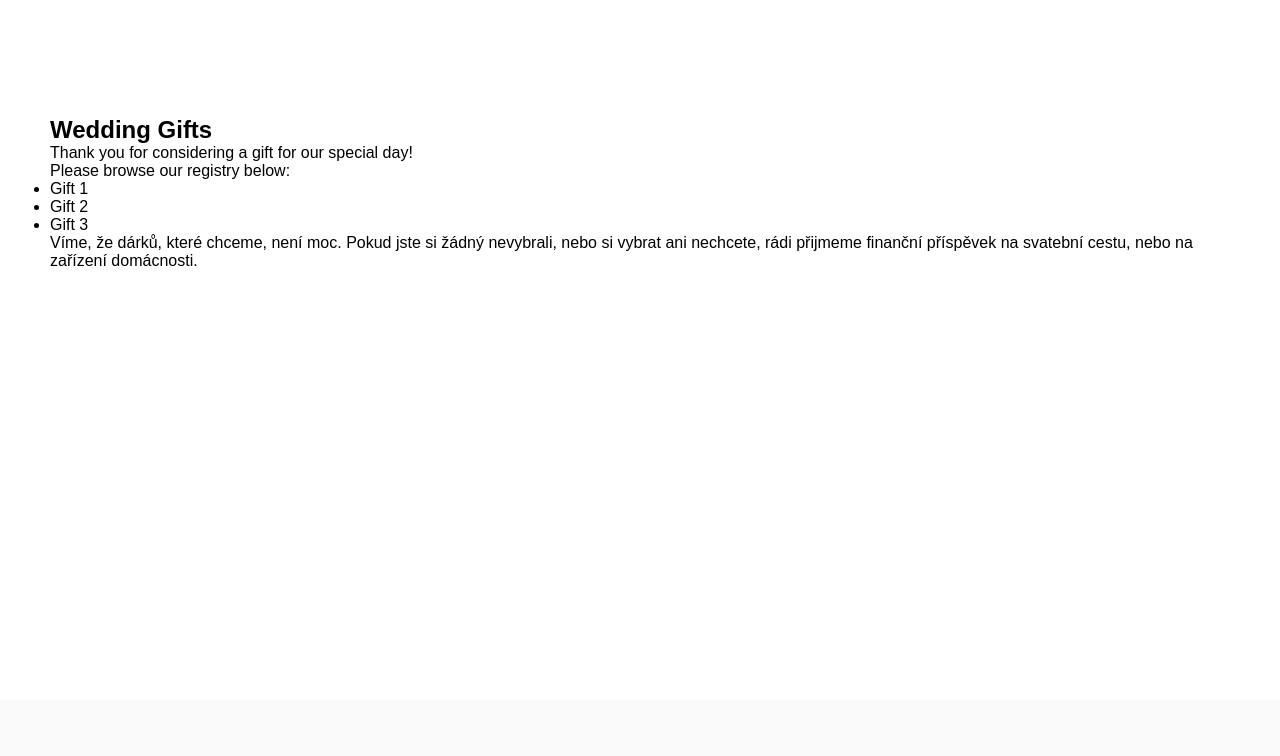
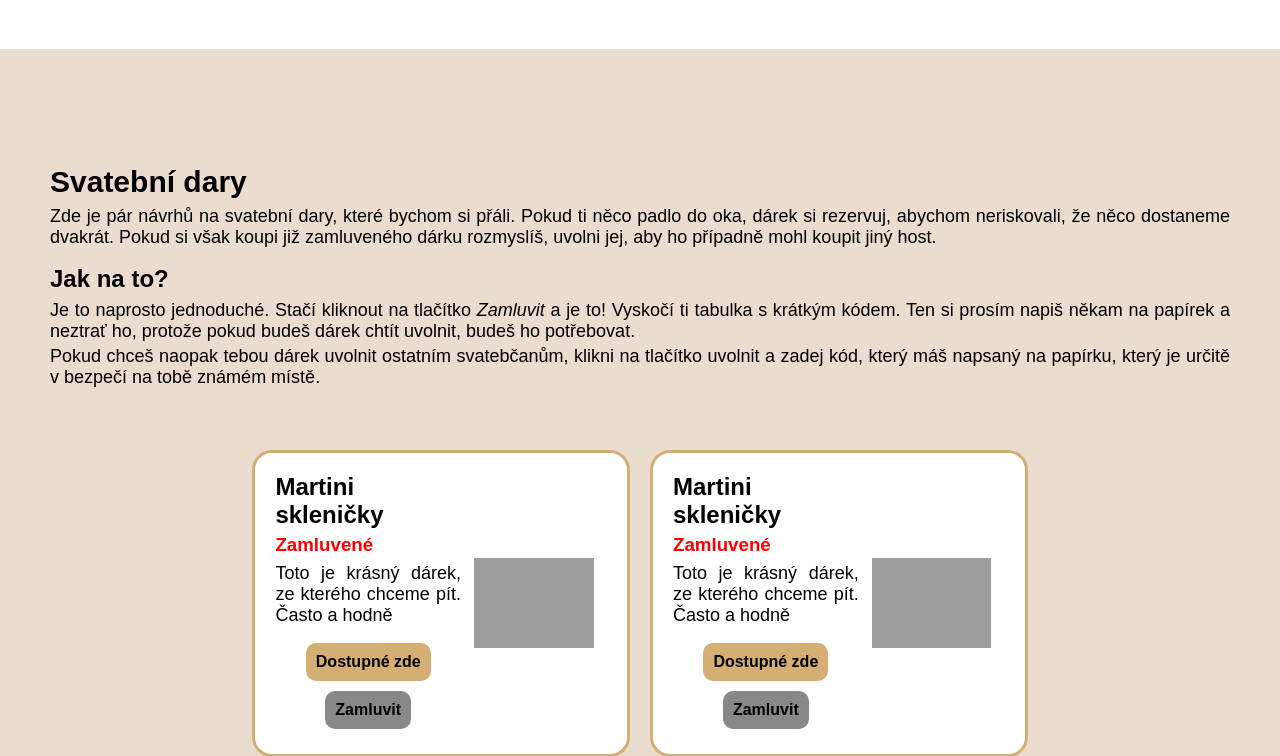
Before and after one commit to Davisiiiik/wedding_web, a Flask app: page / in a window 1280 px wide. Shown: the part 4019-4775 px from the top of the page. Before the commit the page ends 4285 px from the top, so only its background shows below. Run offline with Flask 3, Linux system fonts and the light colour scheme; grey boxes are pictures that could not be loaded.

Commit message:
Finishing front-end

```diff
--- a/app.py
+++ b/app.py
@@ -13,6 +13,12 @@ class WebApp(Flask):
         self.gifts = [
             {'name': 'Martini skleničky',
              'url': 'https://www.alza.cz/bohemia-royal-crystal-sada-sklenic-na-koktejl-4-ks-210-ml-d9930586.htm',
+             'img': 'https://image.alza.cz/products/BHMskl780/BHMskl780.jpg?width=1400&height=1400'},
+            {'name': 'Martini skleničky',
+             'url': 'https://www.alza.cz/bohemia-royal-crystal-sada-sklenic-na-koktejl-4-ks-210-ml-d9930586.htm',
+             'img': 'https://image.alza.cz/products/BHMskl780/BHMskl780.jpg?width=1400&height=1400'},
+            {'name': 'Martini skleničky',
+             'url': 'https://www.alza.cz/bohemia-royal-crystal-sada-sklenic-na-koktejl-4-ks-210-ml-d9930586.htm',
              'img': 'https://image.alza.cz/products/BHMskl780/BHMskl780.jpg?width=1400&height=1400'}
         ]
 
@@ -21,7 +27,7 @@ class WebApp(Flask):
     def create_pages(self):
         @self.route('/')
         def index():
-            return render_template('index.html', menu=self.menu)
+            return render_template('index.html', menu=self.menu, gifts=self.gifts)
 
         @self.route('/<section>')
         def load_section(section):
--- a/static/css/phone_style.css
+++ b/static/css/phone_style.css
@@ -8,6 +8,10 @@
     .content {
         padding: 25px;
         width: 100%;
+    }
+
+    .content p {
+        font-size: 16px;
     }
 
 /* ============================== MENU SECTION ============================== */
@@ -90,6 +94,8 @@
 
 /* ============================== GIFT SECTION ============================== */
 
-
+#gifts .text-wrapper {
+    text-align: unset;
+}
 
 }
--- a/static/css/style.css
+++ b/static/css/style.css
@@ -7,10 +7,10 @@
 }
 
 #body {
+    background-color: #f5f5f5;
     max-width: 1920px;
     margin: auto;
     font-family: Arial, sans-serif;
-    background-color: #f5f5f5;
 }
 
 #body section {
@@ -24,6 +24,12 @@
     padding: 50px;
     width: 100%;
     float: left;
+}
+
+.content p {
+    padding: 2px 0;
+    font-size: 18px;
+    text-align: justify;
 }
 
 .section-border {
@@ -102,7 +108,7 @@
 #info .text {
     min-width: 260px;
     height: 100%;
-    width: 48%;
+    width: 58%;
     padding-right: 2%;
     float: left;
 }
@@ -115,14 +121,9 @@
     padding: 15px 0 5px 0;
 }
 
-#info .text p {
-    padding: 2px 0;
-    text-align: justify;
-}
-
 #info .map-wrapper {
     min-width: 260px;
-    width: 48%;
+    width: 38%;
     padding-left: 2%;
     height: 100%;
     float: left;
@@ -164,3 +165,92 @@
 }
 
 /* ============================== GIFT SECTION ============================== */
+
+#gifts {
+    /*background-color: #D5AE74;*/
+    background-color: #EADCCF;
+}
+
+#gifts h1 {
+    font-size: 30px;
+    margin-bottom: 5px;
+}
+
+#gifts h2 {
+    padding: 15px 0 5px 0;
+}
+
+#gifts .wrapper {
+    width: 100%;
+    margin: 50px 0px;
+    display: inline-flex;
+    justify-content: center;
+    flex-wrap: wrap;
+}
+
+#gifts .gift-frame {
+    margin: 10px;
+    padding: 20px;
+    min-width: 300px;
+    max-width: 32%;
+    background-color: #ffffff;
+    border: 3px solid #D5AE74; /* Sets the border to gold */
+    border-radius: 20px; /* Adds rounded corners */
+}
+
+#gifts .text-wrapper {
+    height: 100%;
+    width: 58%;
+    padding-right: 2%;
+    float: left;
+    display: flex;
+    flex-direction: column;
+    justify-content: space-between; /* Aligns items to the top and bottom */
+}
+
+#gifts .text-wrapper h1 {
+    font-size: 24px;
+    margin-bottom: 5px;
+}
+
+#gifts .text-wrapper h3 {
+    margin-bottom: 5px;
+}
+
+#gifts .text-wrapper .buttons {
+    margin-top: 10px;
+    display: inline-flex;
+    justify-content: center;
+    flex-wrap: wrap;
+}
+
+#gifts .text-wrapper a {
+    padding: 10px 10px;
+    margin: 5px 10px;
+    text-decoration: none;
+    text-align: center;
+    background-color: #D5AE74;
+    color: black;
+    font-weight: bold;
+    border-radius: 10px; /* Adds rounded corners */
+}
+
+#gifts .text-wrapper a:hover {
+    background-color: #F5CE94;
+}
+
+#gifts .img-wrapper {
+    width: 38%;
+    padding-left: 2%;
+    height: 100%;
+    float: left;
+    display: flex;
+    justify-content: center;
+    align-items: center; /* Vertically center the content */
+}
+
+#gifts .img-wrapper img {
+    min-width: 100px;
+    max-width: 100%;
+    max-height: 300px;
+}
--- a/templates/gift_frame.html
+++ b/templates/gift_frame.html
@@ -1,3 +1,31 @@
-<div class="gift-frame">
+{% for item in gifts %}
+    <div class="gift-frame">
+        <div class="text-wrapper">
+            <div>
+                <h1>{{item.name}}</h1>
+                {% if 0 %}
+                <h3 style="color: green;">Volné</h3>
+                {% else %}
+                <h3 style="color: red;">Zamluvené</h3>
+                {% endif %}
+                <p>Toto je krásný dárek, ze kterého chceme pít. Často a hodně</p>
+            </div>
+            <div class="buttons">
+                <a href="{{item.url}}" target="_blank">Dostupné zde</a>
+                {% if 0 %}
+                    <a href="{{item.url}}" target="_blank">Zamluvit</a>
+                {% else %}
+                    {% if 0 %}
+                        <a href="{{item.url}}" target="_blank">Uvolnit</a>
+                    {% else %}
+                        <a href="{{item.url}}" target="_blank" style="pointer-events: none; background-color: #888;">Zamluvit</a>
+                    {% endif %}
+                {% endif %}
+            </div>
+        </div>
 
-</div>
+        <div class="img-wrapper">
+            <img src="{{item.img}}">
+        </div>
+    </div>
+{% endfor %}
--- a/templates/gifts.html
+++ b/templates/gifts.html
@@ -1,12 +1,27 @@
 <div class="content">
-    <h1>Wedding Gifts</h1>
-    <p>Thank you for considering a gift for our special day!</p>
-    <p>Please browse our registry below:</p>
-    <ul>
-        <li>Gift 1</li>
-        <li>Gift 2</li>
-        <li>Gift 3</li>
-    </ul>
-    <p>Víme, že dárků, které chceme, není moc. Pokud jste si žádný nevybrali, nebo si vybrat ani nechcete,
-        rádi přijmeme finanční příspěvek na svatební cestu, nebo na zařízení domácnosti.</p>
+    <h1>Svatební dary</h1>
+    <p>
+        Zde je pár návrhů na svatební dary, které bychom si přáli. Pokud ti něco padlo do oka, dárek si rezervuj,
+        abychom neriskovali, že něco dostaneme dvakrát. Pokud si však koupi již zamluveného dárku rozmyslíš, uvolni
+        jej, aby ho případně mohl koupit jiný host.
+    </p>
+
+    <h2>Jak na to?</h2>
+    <p>
+        Je to naprosto jednoduché. Stačí kliknout na tlačítko <i>Zamluvit</i> a je to! Vyskočí ti tabulka s krátkým
+        kódem. Ten si prosím napiš někam na papírek a neztrať ho, protože pokud budeš dárek chtít uvolnit, budeš ho potřebovat.
+    </p>
+    <p>
+        Pokud chceš naopak tebou dárek uvolnit ostatním svatebčanům, klikni na tlačítko uvolnit a zadej kód, který máš napsaný
+        na papírku, který je určitě v bezpečí na tobě známém místě.
+    </p>
+
+    <div class="wrapper">
+        {% include 'gift_frame.html' %}
+    </div>
+
+    <p>
+        Víme, že dárků, které chceme, není moc. Pokud máš problém s výběrem, nebo si vybrat ani nechceš,
+        rádi přijmeme finanční příspěvek na svatební cestu, nebo na zařízení domácnosti.
+    </p>
 </div>
```
